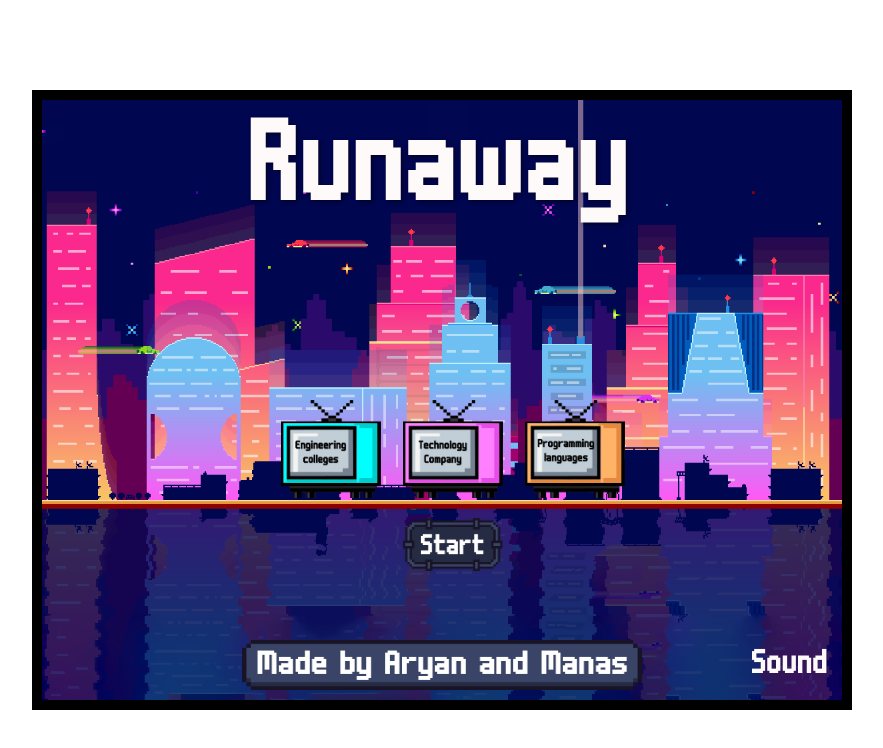
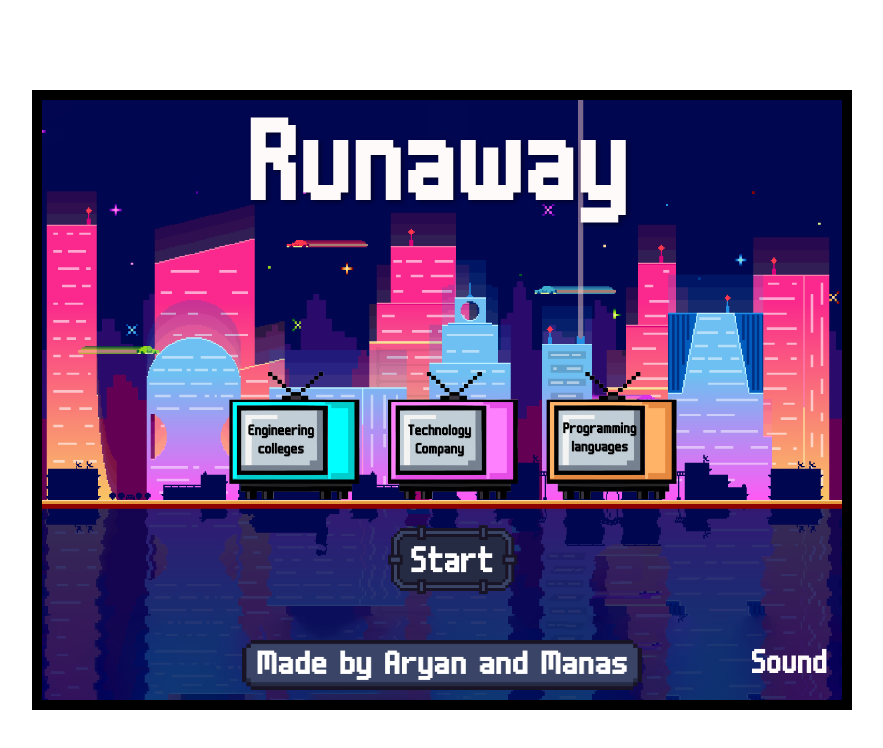
Before and after one commit to manaslaud/runaway_final, a React (Create React App) app: page / in a window 1280 px wide. Shown: the top 748 px of the page, without its empty margins (198-1081 px from the left). Built offline with nearby package versions, Linux system fonts and the light colour scheme.

Commit message:
start css made fancy

```diff
--- a/src/pages/start.css
+++ b/src/pages/start.css
@@ -34,7 +34,7 @@
     margin: 5px;
     flex-basis: calc(33.33% - 10px);
 }
-.volume{
+.volume {
     width: 40px;
     height: 50px;
     position: absolute;
@@ -45,8 +45,11 @@
     background-color: transparent;
     font-family: 'retro', sans-serif;
     color: snow;
-    cursor:pointer;
+    transition: transform 0.2s ease-in-out;
+  }
 
+.volume:hover {
+    transform: scale(1.1);
 }
 
 @keyframes strikethrough {
@@ -80,14 +83,25 @@
 
 .btnimg {
     width: 100px;
-    transition: opacity 0.3s ease;
+    transition: transform 0.2s ease-in-out;
+    cursor:pointer;
+}
+
+.btn:hover .btnimg {
+    transform: scale(1.1);
 }
 
 .start {
     border: none;
     background-color: transparent;
     margin: 10px;
+    transition: transform 0.2s ease-in-out;
 }
+
+.start:hover {
+    transform: scale(1.1);
+}
+
 
 .madeby {
     width: 400px;
@@ -107,12 +121,14 @@ body {
 }
 .ButtonsContainer {
     position: absolute;
-    top: 140px;
+    top: 138px;
     right: -330px;
     display: inline-flex;
     justify-content: center;
     align-items: center;
     flex-wrap: wrap;
+    transform: scale(1.3);
+
 }
 
 .Main {
```
